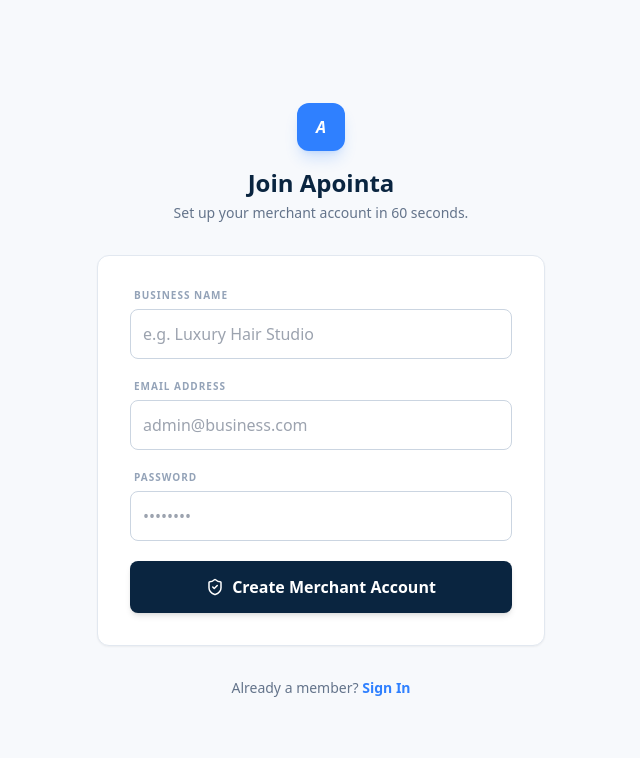
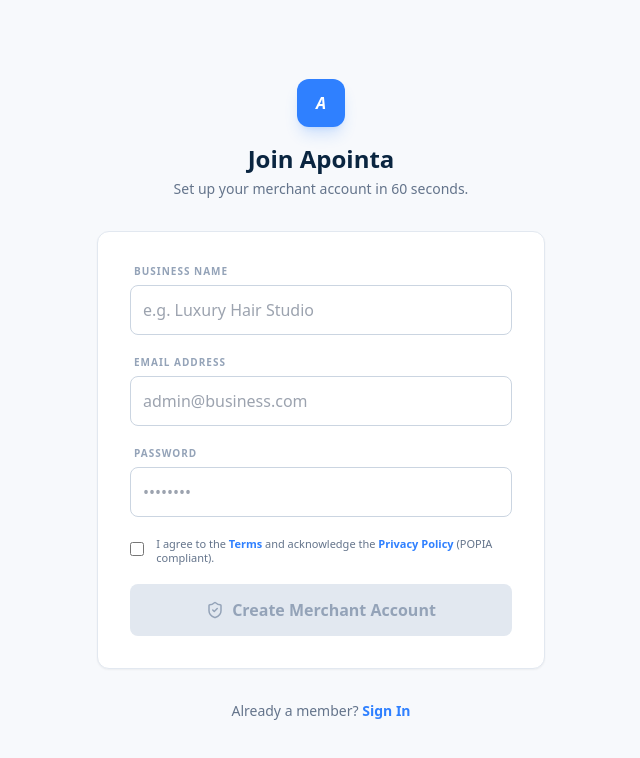
Before and after one commit to Katz-cyber-byte/apointa-app, a React app in the folder frontend/: page /signup in a window 1280 px wide. Shown: the top 758 px of the page, without its empty margins (319-959 px from the left). Built offline with nearby package versions, Linux system fonts and the light colour scheme; the HTML template or start-up script is replaced by a standard one.

Commit message:
Final: Legal pages and secure signup integrated

```diff
--- /dev/null
+++ b/frontend/src/pages/Privacy.jsx
@@ -0,0 +1,33 @@
+import React from 'react';
+
+const Privacy = () => (
+    <div className="min-h-screen bg-white p-8 md:p-20 font-sans text-slate-800 leading-relaxed max-w-4xl mx-auto">
+        <h1 className="text-3xl font-black text-[#0A2540] mb-8 uppercase tracking-tighter italic">Privacy Policy (POPIA)</h1>
+        <p className="mb-4">Apointa is committed to protecting your personal information in accordance with the Protection of Personal Information Act (POPIA).</p>
+
+        <section className="space-y-6">
+            <div>
+                <h2 className="text-xl font-bold text-[#0A2540]">What We Collect</h2>
+                <ul className="list-disc ml-6">
+                    <li>Full Names</li>
+                    <li>Contact Numbers</li>
+                    <li>Email Addresses</li>
+                </ul>
+            </div>
+            <div>
+                <h2 className="text-xl font-bold text-[#0A2540]">How We Use Data</h2>
+                <p>Data is used exclusively to facilitate and confirm appointments between the Merchant and the Customer.</p>
+            </div>
+            <div>
+                <h2 className="text-xl font-bold text-[#0A2540]">Security</h2>
+                <p>We use industry-standard encryption (JWT and SSL) to protect data moving between the browser and our servers. Data is stored on secure cloud infrastructure.</p>
+            </div>
+            <div>
+                <h2 className="text-xl font-bold text-[#0A2540]">Your Rights</h2>
+                <p>Users may request the deletion of their personal data at any time by contacting the business owner or Apointa support.</p>
+            </div>
+        </section>
+    </div>
+);
+
+export default Privacy;
--- a/frontend/src/pages/SignUp.jsx
+++ b/frontend/src/pages/SignUp.jsx
@@ -6,11 +6,15 @@
 const SignUp = () => {
     const [form, setForm] = useState({ email: '', password: '', business_name: '' });
     const [isLoading, setIsLoading] = useState(false);
+    const [agreed, setAgreed] = useState(false); // 1. State goes at the TOP
     const navigate = useNavigate();
 
-    // FIXED: Wrapped the logic in a proper async function
     const handleSignUp = async (e) => {
         e.preventDefault();
+
+        // extra safety check
+        if(!agreed) return alert("Please agree to the terms.");
+
         setIsLoading(true);
 
         try {
@@ -39,7 +43,7 @@
     };
 
     return (
-        <div className="min-h-screen flex items-center justify-center bg-[#F7F9FC] p-4 font-sans">
+        <div className="min-h-screen flex items-center justify-center bg-[#F7F9FC] p-4 font-sans text-[#0A2540]">
             <div className="max-w-md w-full">
                 {/* Logo Area */}
                 <div className="flex flex-col items-center mb-8">
@@ -91,9 +95,28 @@
                             />
                         </div>
 
+                        {/* 2. CONSENT CHECKBOX (Correctly placed inside the form) */}
+                        <div className="flex items-start gap-3 mt-2">
+                            <input
+                                required
+                                type="checkbox"
+                                id="agree"
+                                className="mt-1 w-4 h-4 rounded border-slate-300 text-[#2F80FF] focus:ring-[#2F80FF]"
+                                checked={agreed}
+                                onChange={(e) => setAgreed(e.target.checked)}
+                            />
+                            <label htmlFor="agree" className="text-[11px] text-slate-500 leading-tight">
+                                I agree to the <Link to="/terms" target="_blank" className="text-[#2F80FF] font-bold">Terms</Link> and acknowledge the <Link to="/privacy" target="_blank" className="text-[#2F80FF] font-bold">Privacy Policy</Link> (POPIA compliant).
+                            </label>
+                        </div>
+
+                        {/* 3. SUBMIT BUTTON (Disabled logic included) */}
                         <button
-                            disabled={isLoading}
-                            className={`w-full bg-[#0A2540] text-white py-3.5 rounded-lg font-bold shadow-md hover:bg-[#1a365d] transition-all flex items-center justify-center gap-2 mt-2 ${isLoading ? 'opacity-70 cursor-not-allowed' : ''}`}
+                            disabled={isLoading || !agreed}
+                            className={`w-full py-3.5 rounded-lg font-bold shadow-md transition-all flex items-center justify-center gap-2 mt-4
+                                ${(!agreed || isLoading)
+                                    ? 'bg-slate-200 text-slate-400 cursor-not-allowed shadow-none'
+                                    : 'bg-[#0A2540] text-white hover:bg-[#1a365d]'}`}
                         >
                             <ShieldCheck size={18} />
                             {isLoading ? 'Creating Account...' : 'Create Merchant Account'}
--- /dev/null
+++ b/frontend/src/pages/Terms.jsx
@@ -0,0 +1,30 @@
+import React from 'react';
+
+const Terms = () => (
+    <div className="min-h-screen bg-white p-8 md:p-20 font-sans text-slate-800 leading-relaxed max-w-4xl mx-auto">
+        <h1 className="text-3xl font-black text-[#0A2540] mb-8 uppercase tracking-tighter italic">Apointa Terms of Service</h1>
+        <p className="mb-4 font-bold">Last Updated: May 2025</p>
+
+        <section className="space-y-6">
+            <div>
+                <h2 className="text-xl font-bold text-[#0A2540]">1. Acceptance of Terms</h2>
+                <p>By creating an account on Apointa, you ("The Merchant") agree to these terms. Apointa provides a booking management platform.</p>
+            </div>
+            <div>
+                <h2 className="text-xl font-bold text-[#0A2540]">2. Service Fees</h2>
+                <p>Apointa is a subscription-based service (R149/month). Fees are non-refundable. Failure to pay will result in the suspension of your booking link.</p>
+            </div>
+            <div>
+                <h2 className="text-xl font-bold text-[#0A2540]">3. Limitation of Liability</h2>
+                <p>Apointa is provided "as is". We are not liable for any lost profits, missed appointments, or data loss. The Merchant uses this service at their own risk.</p>
+            </div>
+            <div>
+                <h2 className="text-xl font-bold text-[#0A2540]">4. Data Ownership</h2>
+                <p>The Merchant owns the data of their customers. Apointa will not sell or use this data for marketing purposes.</p>
+            </div>
+        </section>
+        <div className="mt-20 text-slate-400 text-xs">Apointa is a South African registered entity.</div>
+    </div>
+);
+
+export default Terms;
```
